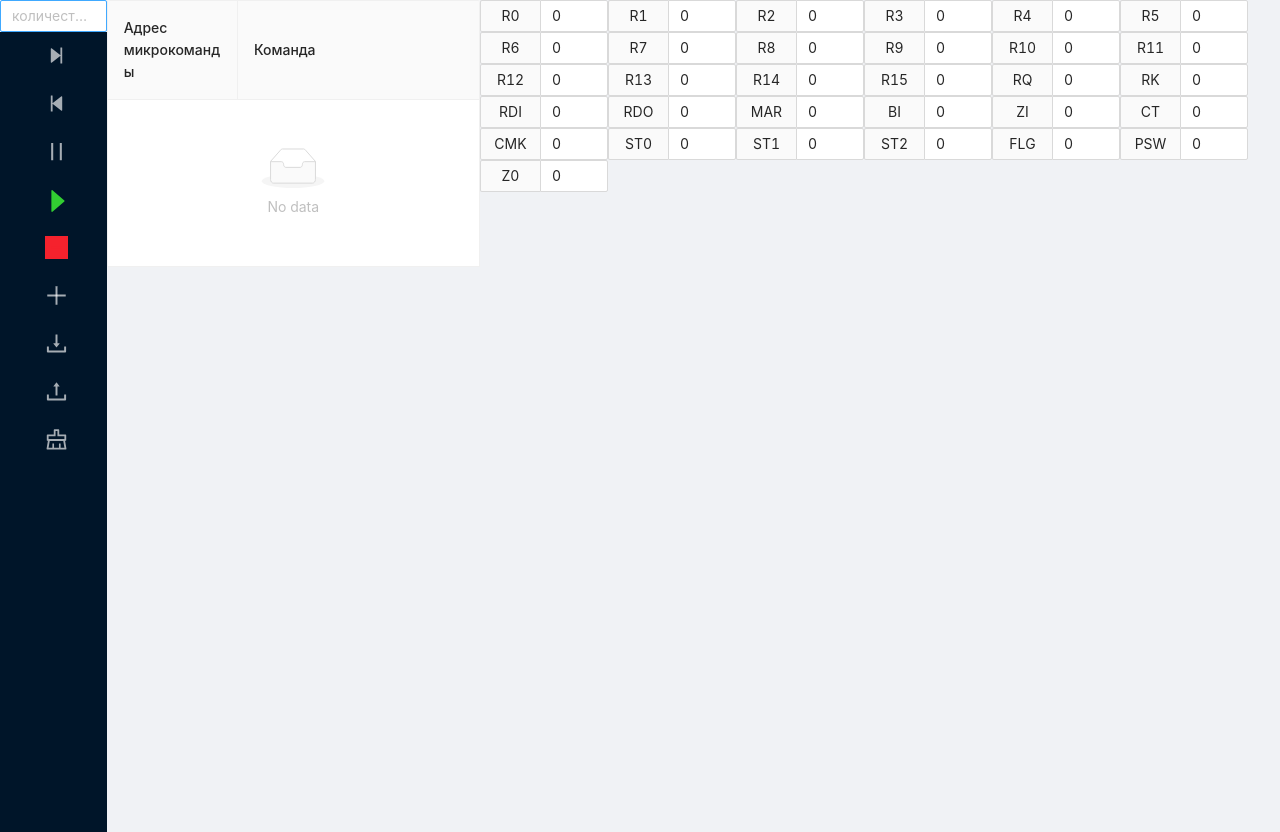
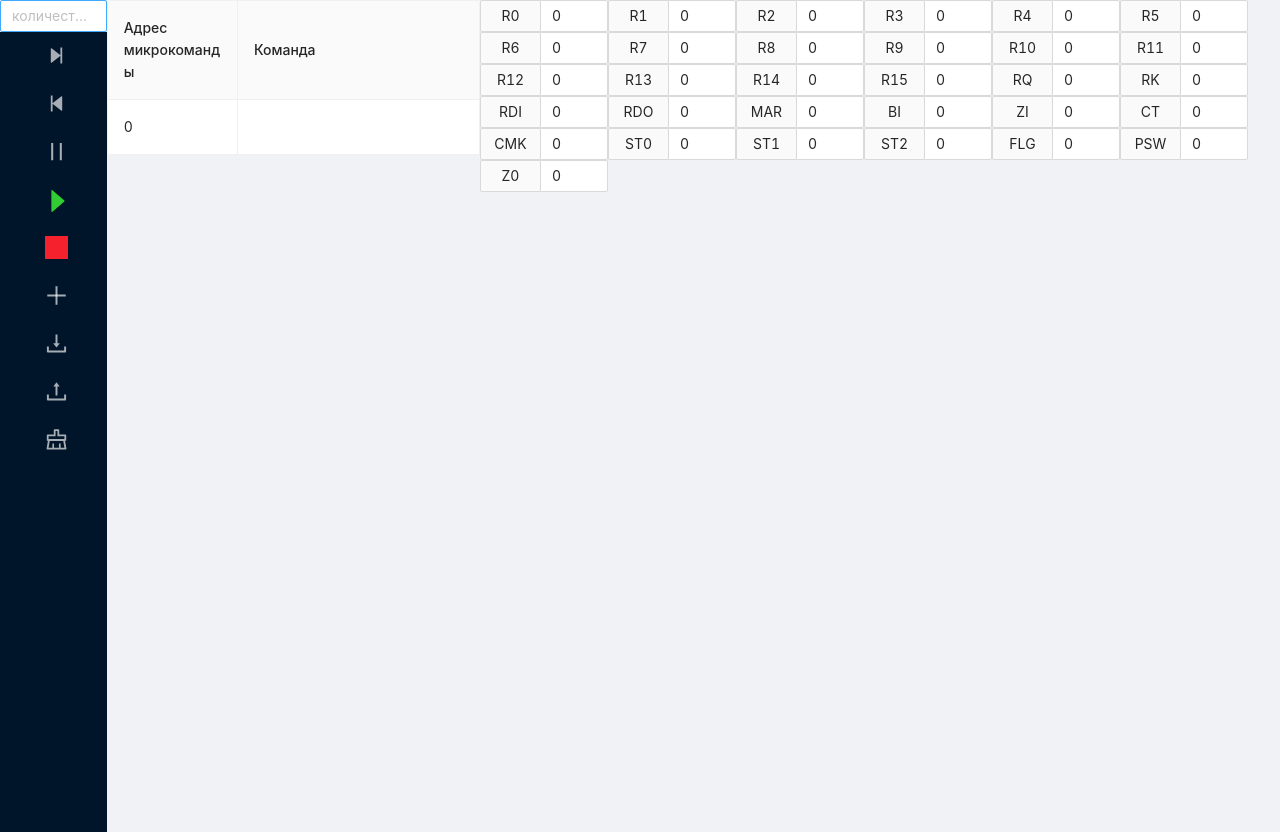
Before and after one commit to Kerkey1/MEGAPROGA, a React (Create React App) app: page / in a window 1280 px wide. Built offline with nearby package versions, Linux system fonts and the light colour scheme.

Commit message:
adding row updated

```diff
--- a/src/App.js
+++ b/src/App.js
@@ -46,7 +46,11 @@ const App = observer(() => {
     const [rowContextVisible, setRowContextVisible] = useState(false)
     const [curRow, setCurRow] = useState(0)
     const [redact, setRedact] = useState(true)
-    let [dataSource, setDataSource] = useState([])
+    let [dataSource, setDataSource] = useState([{
+        key: 0,
+        address: 0,
+        command: 0
+    }])
     const [tact, setTact] = useState(0)
     const [rowIndex, setRowIndex] = useState()
 
@@ -54,11 +58,6 @@ const App = observer(() => {
         document.getElementById('file').addEventListener('change', onChange);
     }, [])
 
-    useEffect(() => {
-        console.log(dataSource)
-        console.log(mainRom)
-        console.log(checkCommands)
-    }, [dataSource])
     //Вспомогательные функции
     const saveJsonObjToFile = (obj) => {
         const text = JSON.stringify(obj);
@@ -103,10 +102,10 @@ const App = observer(() => {
         mainRom = []
         checkCommands = []
         setZ(0)
-        alert_data(obj.commands, obj.commands.length)
+        writeDataIntoTable(obj.commands, obj.commands.length)
     }
 
-    const alert_data = (name, length) => {
+    const writeDataIntoTable = (name, length) => {
         for (let i = 0; i < length; i++) {
             checkCommands[i] = true
             mainRom[i] = new Command(name[i])
@@ -121,7 +120,6 @@ const App = observer(() => {
                 return [...pre, newRow]
             })
         }
-        console.log(mainRom)
     }
 
     //Функции кнопок
@@ -154,16 +152,28 @@ const App = observer(() => {
     }
 
     const addRow = () => {
-        const aLength = dataSource.length;
-        mainRom[aLength] = new Command();
-        const newRow = {
-            key: aLength,
-            address: aLength,
-            command: aLength,
+        let maxIndex = -1;
+        let maxAddress = -1;
+
+        for (let i = 0; i < dataSource.length; i++) {
+            if (dataSource[i].key >= maxIndex)
+                maxIndex = dataSource[i].key + 1
+            if (dataSource[i].address >= maxAddress)
+                maxAddress = dataSource[i].address + 1
         }
-        setDataSource(pre => {
-            return [...pre, newRow];
-        })
+
+        if (maxAddress > -1) {
+            mainRom[maxAddress] = new Command();
+            const newRow = {
+                key: maxIndex,
+                address: maxAddress,
+                command: maxAddress,
+            }
+            setDataSource(pre => {
+                return [...pre, newRow];
+            })
+        }
+
     }
 
     const startTesting = () => {
--- a/src/components/ContextMenu.js
+++ b/src/components/ContextMenu.js
@@ -18,7 +18,6 @@ const ContextMenu = observer(({
         const [addressInputVisible, setAddressInputVisible] = useState(true)
         const [newReg, setNewReg] = useState()
         const onChange = e => {
-            console.log('radio checked', e.target.value)
             setValue(e.target.value)
             if (e.target.value === 1) {
                 setAddressInputVisible(true)
@@ -89,9 +88,7 @@ const ContextMenu = observer(({
                     });
                 });
 
-                console.log("нет " + newReg)
-            } else
-                console.log("сущ " + exist)
+            }
         }
 
         return <Modal
--- a/src/components/InitialRegistersView.js
+++ b/src/components/InitialRegistersView.js
@@ -7,7 +7,7 @@ const InitialRegistersView = observer(({initialValues}) => {
 
     const onChange = (event, id) => {
         initialValues[id] = parseInt(event.target.value, 8)
-        console.log(initialValues)
+
     }
 
     return <Row className="classForRegisters">
--- a/src/components/RowSettings.js
+++ b/src/components/RowSettings.js
@@ -33,9 +33,7 @@ const RowSettings = observer(({
             form.resetFields();
             checkCommands[curRow] = true;
             Rom[curRow].SetFields(data);
-            console.log(Rom[curRow]);
             setRowSettingsVisible(false);
-            console.log(checkCommands)
         });
 
         return <>
--- a/src/components/TableComponent.js
+++ b/src/components/TableComponent.js
@@ -50,6 +50,7 @@ const TableComponent = observer(({
             onRow={(record, rowIndex) => {
                 return {
                     onDoubleClick: event => {
+                        if (record.key > 0) {
                             setCurRow(parseInt(record.address, 10));
                             if (checkCommands[record.address] === undefined) {
                                 form.setFieldsValue({
@@ -89,13 +90,15 @@ const TableComponent = observer(({
                                 })
                             }
                             setRowSettingsVisible(true);
+                        }
                     },
                     onContextMenu: event => {
+                        if (record.key > 0) {
                             event.preventDefault()
                             setRowIndex(parseInt(record.key, 10))
                             setCurRow(parseInt(record.address, 10));
-                        console.log(record.key)
                             setRowContextVisible(true)
+                        }
                     },
                 };
             }}
```
Also changed, not shown: 7 other files (tests, documents, lock files or other folders). Lines whose indentation alone changed are shown as unchanged.
